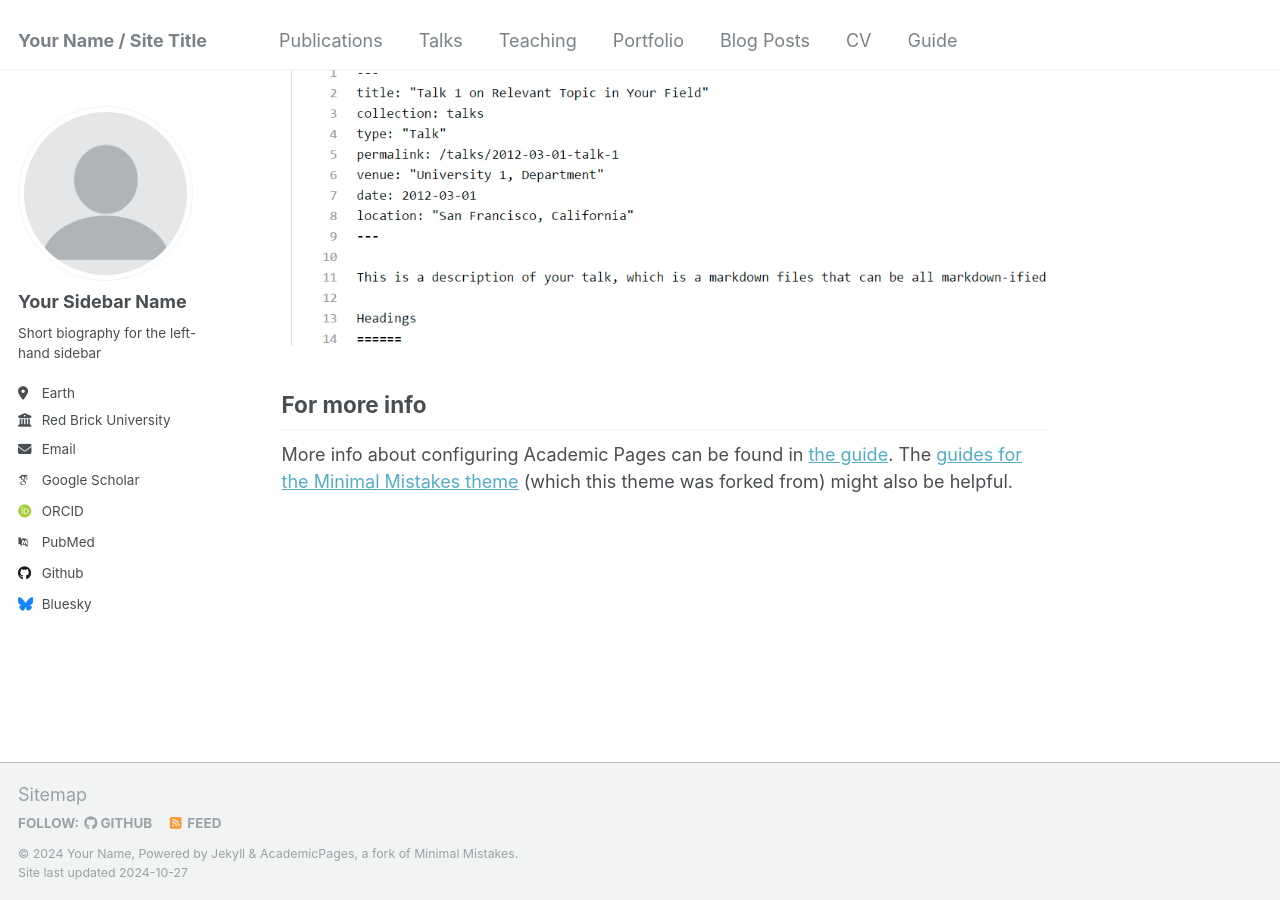
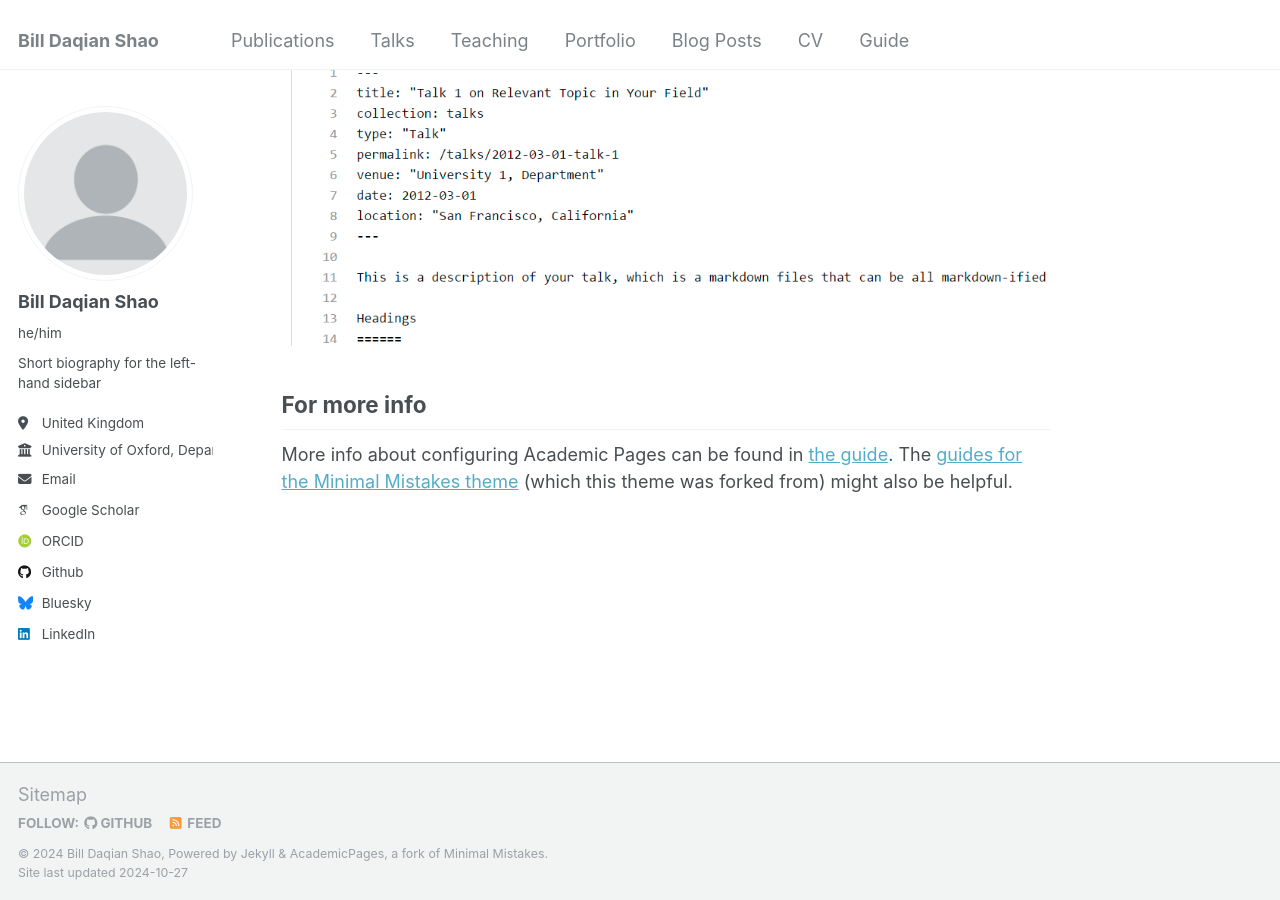
Before and after one commit to shaodaqian/shaodaqian.github.io, a Jekyll site: the page built from _pages/about.md, in a window 1280 px wide and 900 px high, scrolled down 2643 px. Built offline with Jekyll 4.4.1, drawn with Linux system fonts in a browser that asks for light colours; some web fonts are replaced.

Commit message:
update name and website url

```diff
--- a/_config.yml
+++ b/_config.yml
@@ -8,11 +8,11 @@
 
 # Basic Site Settings
 locale                   : "en-US"
-title                    : "Your Name / Site Title"
+title                    : "Bill Daqian Shao"
 title_separator          : "-"
-name                     : &name "Your Name"
+name                     : &name "Bill Daqian Shao"
 description              : &description "personal description"
-url                      : https://academicpages.github.io # the base hostname & protocol for your site e.g. "https://mmistakes.github.io"
+url                      : https://shaodaqian.github.io # the base hostname & protocol for your site e.g. "https://mmistakes.github.io"
 baseurl                  : "" # the subpath of your site, e.g. "/blog"
 repository               : "academicpages/academicpages.github.io"
 
@@ -22,28 +22,27 @@ repository               : "academicpages/academicpages.github.io"
 author:
   # Biographic information
   avatar           : "profile.png"
-  name             : "Your Sidebar Name"
-  pronouns         : # example: "she/her"
+  name             : "Bill Daqian Shao"
+  pronouns         : "he/him"
   bio              : "Short biography for the left-hand sidebar"
-  location         : "Earth"
-  employer         : "Red Brick University"
+  location         : "United Kingdom"
+  employer         : "University of Oxford, Department of Computer Science"
   uri              : # URL
-  email            : "none@example.org"
+  email            : "daqian.shao@cs.ox.ac.uk"
 
   # Academic websites
   arxiv            : # URL - Update with the correct link to your profile
-  googlescholar    : "https://scholar.google.com/citations?user=PS_CX0AAAAAJ"
+  googlescholar    : "https://scholar.google.com/citations?user=2IPWzigAAAAJ"
   impactstory      : # URL
-  orcid            : "http://orcid.org/yourorcidurl"
+  orcid            : "https://orcid.org/0000-0001-7607-7045"
   semantic         : # URL
-  pubmed           : "https://www.ncbi.nlm.nih.gov/pubmed/?term=john+snow"
   researchgate     : # URL
 
   # Repositories and software development
   bitbucket        : # Username - Update with your username on the site
   codepen          : # Username
   dribbble         : # Username
-  github           : "academicpages"
+  github           : "https://github.com/shaodaqian"
   kaggle           : # Username
   stackoverflow    : # User number or user number and name (i.e., use "1" or "1/jeff-atwood")
 
@@ -57,7 +56,7 @@ author:
   keybase          : # Username
   instagram        : # Username
   lastfm           : # Username
-  linkedin         : # Username
+  linkedin         : "https://www.linkedin.com/in/bill-shao-daqian/"
   mastodon         : # URL
   medium           : # URL
   pinterest        : # Username
```
Also changed, not shown: 1 other file.
